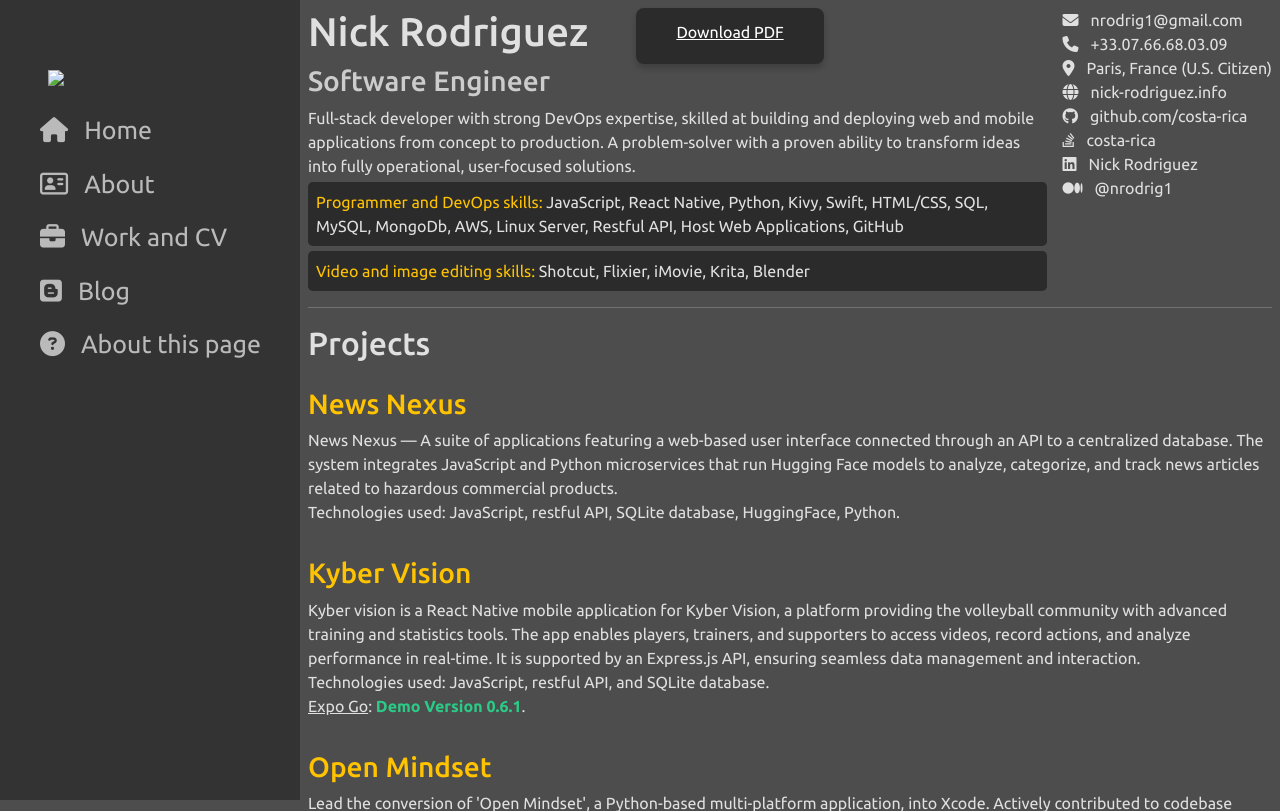
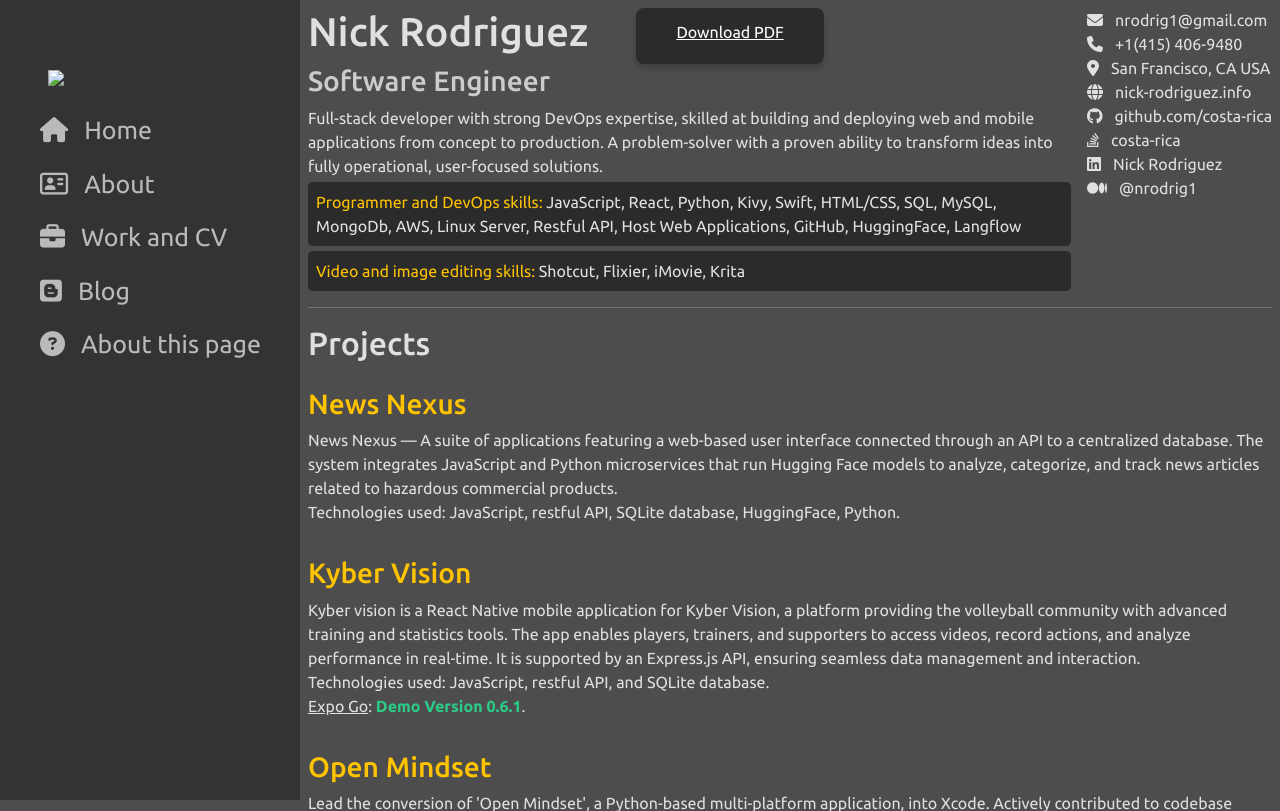
Before and after one commit to costa-rica/PersonalWebsite02, a Flask app: page /resume in a window 1280 px wide. Shown: the top 811 px of the page. Run offline with Flask 3, Linux system fonts and the light colour scheme; parts of the project's set-up code (start-up, migrations or seed data) failed here and were passed over; some libraries are stand-ins or nearby versions.

Commit message:
mod: templates/main/resume.html to match skills in .pdf

```diff
--- a/app_package/templates/main/resume.html
+++ b/app_package/templates/main/resume.html
@@ -29,14 +29,15 @@
         </div>
         <div class="div_skills">
           <span class="s_text_color_yellow">Programmer and DevOps skills:</span>
-          JavaScript, React Native, Python, Kivy, Swift, HTML/CSS, SQL, MySQL,
-          MongoDb, AWS, Linux Server, Restful API, Host Web Applications, GitHub
+          JavaScript, React, Python, Kivy, Swift, HTML/CSS, SQL, MySQL, MongoDb,
+          AWS, Linux Server, Restful API, Host Web Applications, GitHub,
+          HuggingFace, Langflow
         </div>
         <div class="div_skills">
           <span class="s_text_color_yellow"
             >Video and image editing skills:</span
           >
-          Shotcut, Flixier, iMovie, Krita, Blender
+          Shotcut, Flixier, iMovie, Krita
         </div>
       </div>
       <div class="div_contact_details">
@@ -46,12 +47,12 @@
         </div>
         <div class="div_contact_detail_item">
           <i class="fa-solid fa-phone"></i>
-          <span class="div_contact_detail_item_text">+33.07.66.68.03.09</span>
+          <span class="div_contact_detail_item_text">+1(415) 406-9480</span>
         </div>
         <div class="div_contact_detail_item">
           <i class="fa-solid fa-location-dot"></i>
           <span class="div_contact_detail_item_text"
-            >Paris, France (U.S. Citizen)</span
+            >San Francisco, CA USA</span
           >
         </div>
         <div class="div_contact_detail_item">
```
